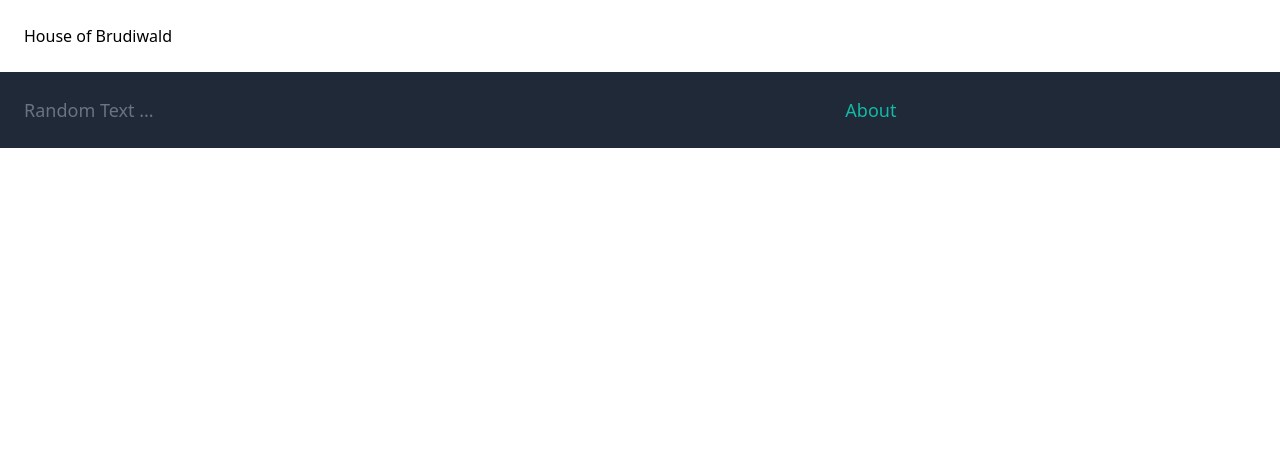
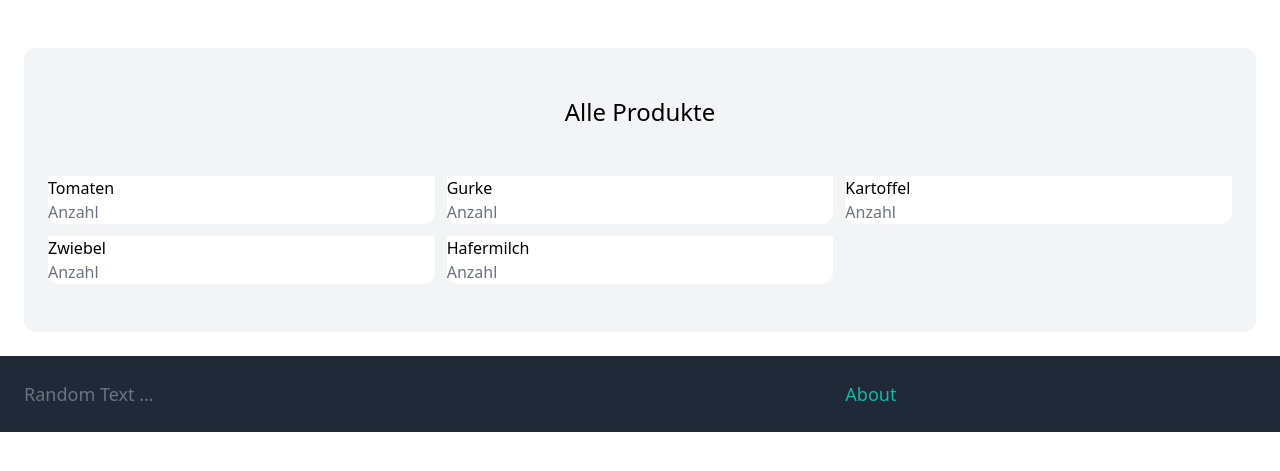
Before and after one commit to ChrisHub132/shopList, a Django app: page / in a window 1280 px wide. Shown: the part 77-548 px from the top of the page. Run offline with Django 4.2, Linux system fonts and the light colour scheme; data comes from the database, SQL or seed files in the repository; both versions use the stored data as it was after the commit; some libraries are stand-ins or nearby versions.

Commit message:
worked on front-page

```diff
--- a/core/templates/core/index.html
+++ b/core/templates/core/index.html
@@ -7,5 +7,25 @@
 
 
 {% block content %}
-  <h1> House of Brudiwald </h1>
+  <div  class="mt-6 px-6 py-12 bg-gray-100 rounded-xl">
+    <h2 class="mb-12 text-2xl text-center">Alle Produkte</h2>
+
+    <div class="grid grid-cols-3 gap-3">
+      {% for product in products %}
+        <div>
+          <a href="#">
+            <div>
+              <img src="{{ items.media.url }}" class="rounded-t-xl">
+            </div>
+
+            <div class="p6 bg-white rounded-b-xl">
+              <h2 class=""text-2xl>{{ product.prodName }}</h2>
+              <p class="text-gray-500">Anzahl</p>
+
+            </div>
+          </a>
+        </div>
+      {% endfor %}
+    </div>
+  </div>
 {% endblock %}
--- a/core/views.py
+++ b/core/views.py
@@ -1,8 +1,13 @@
 from django.shortcuts import render
+
+from items.models import Category, Product
 
 # Create your views here.
 def index(request):
-    return render(request, 'core/index.html')
+    products = Product.objects.all
+    return render(request, 'core/index.html', {
+        'products': products,
+    })
 
 def list(request):
     return render(request, 'core/list.html')
--- a/shopList/settings.py
+++ b/shopList/settings.py
@@ -118,6 +118,8 @@
 # https://docs.djangoproject.com/en/4.2/howto/static-files/
 
 STATIC_URL = 'static/'
+MEDIA_URL = 'media/'
+MEDIA_ROOT = BASE_DIR / 'media'
 
 # Default primary key field type
 # https://docs.djangoproject.com/en/4.2/ref/settings/#default-auto-field
```
Also changed, not shown: db.sqlite3, media/item_images/Bildschirmfoto_vom_2023-11-01_01-26-10.png (added).
